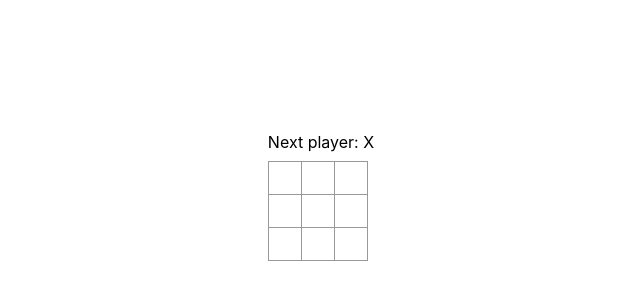
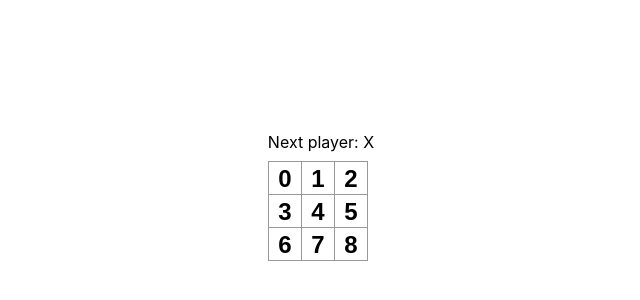
Before and after one commit to ShiningElektra/TicTacToe, a Next.js app: page / in a window 1280 px wide. Shown: the part 204-504 px from the top of the page, without its empty margins (299-939 px from the left). Built offline with nearby package versions, Linux system fonts and the light colour scheme.

Commit message:
🎉 step one done

```diff
--- a/components/Square.tsx
+++ b/components/Square.tsx
@@ -5,5 +5,5 @@ type Props = {
   value: ReactNode;
 };
 export default function Square(props: Props) {
-  return <button className={styles.square}>{/* TODO */}</button>;
+  return <button className={styles.square}>{props.value}</button>;
 }
```
